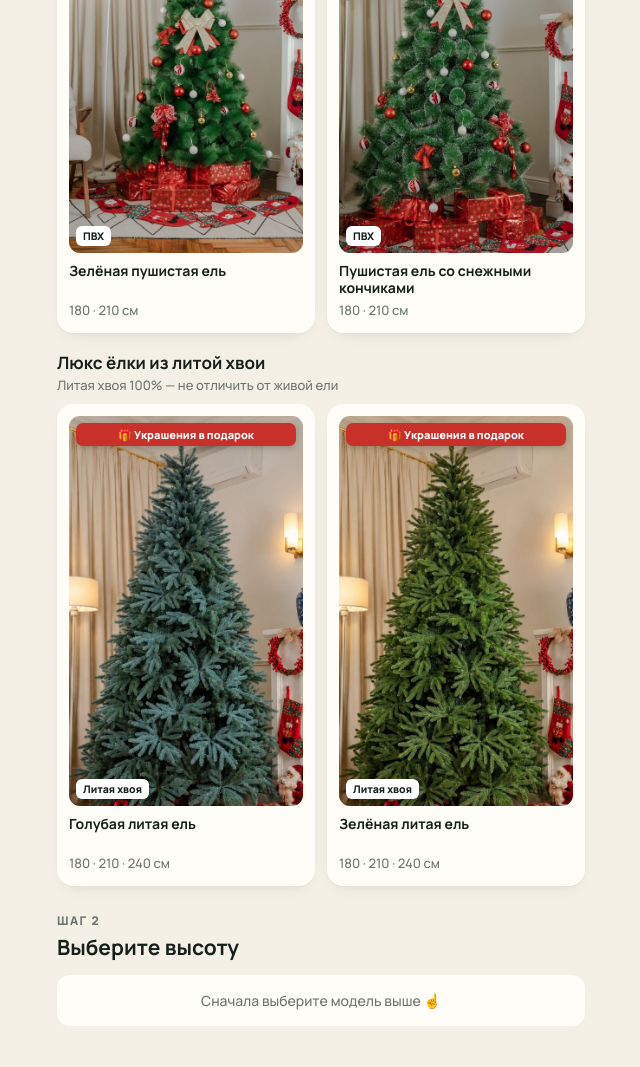
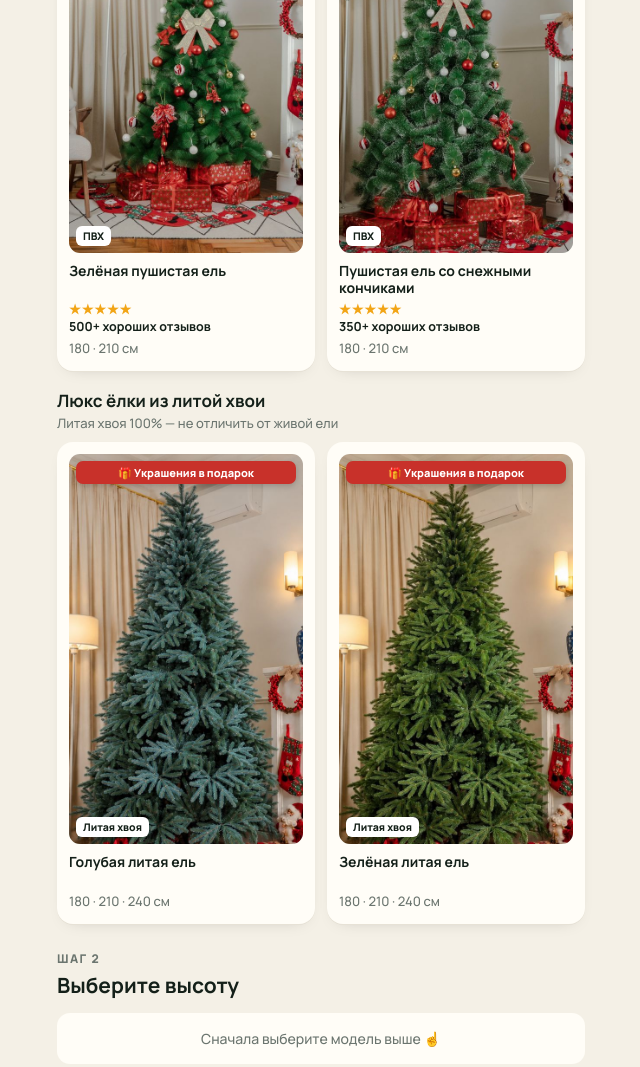
Before and after one commit to nurbekjaqypov/fnix-elki, a plain HTML site: page index.html in a window 1280 px wide. Shown: the part 803-1870 px from the top of the page, without its empty margins (319-959 px from the left). Drawn offline with nearby package versions, Linux system fonts and the light colour scheme.

Commit message:
Отзывы на карточках ёлок ПВХ: 500+ и 350+
Co-Authored-By: Claude Opus 5.5 <noreply@anthropic.com>
Claude-Session: https://claude.ai/code/session_01KANwQzZE19VghXkBQZE6NV

```diff
--- a/index.html
+++ b/index.html
@@ -56,6 +56,7 @@
   .chosen .gift-line{color:#c8312a;font-weight:800;font-size:13px;margin-top:3px}
   .tag{position:absolute;bottom:7px;left:7px;font-size:10.5px;font-weight:800;background:#fff;padding:3px 7px;border-radius:6px}
   .m b{display:block;font-size:14px;line-height:1.25;margin:9px 0 4px;min-height:35px}
+  .rev{font-size:12.5px;font-weight:700;color:var(--ink);margin:-1px 0 4px}.rev i{display:block;font-style:normal;color:#f2a516;letter-spacing:1px;font-size:13px}
   .from{font-size:13px;color:var(--muted)}
   .from strong{color:var(--ink);font-size:15px}
 
@@ -158,7 +159,7 @@ function renderModels(){
   document.getElementById("models").innerHTML = GROUPS.map(g=>{
     const ms = MODELS.filter(m=>m.group===g.id);
     return `<div class="grp"><h3>${g.title}</h3><p>${g.sub}</p></div><div class="grid">${ms.map(m=>
-      `<button class="m ${cur===m?"on":""}" data-id="${m.id}">${pic(m,`${m.gift?`<span class="gift">🎁 ${m.gift}</span>`:""}<span class="tag">${m.material}</span>`)}<b>${m.name}</b><div class="from">${hs(m)}</div></button>`).join("")}</div>`;
+      `<button class="m ${cur===m?"on":""}" data-id="${m.id}">${pic(m,`${m.gift?`<span class="gift">🎁 ${m.gift}</span>`:""}<span class="tag">${m.material}</span>`)}<b>${m.name}</b>${m.reviews?`<div class="rev"><i>★★★★★</i> ${m.reviews}</div>`:""}<div class="from">${hs(m)}</div></button>`).join("")}</div>`;
   }).join("");
 }
 
--- a/products.json
+++ b/products.json
@@ -29,7 +29,8 @@
         }
       ],
       "group": "pvc",
-      "gift": "Украшения в подарок"
+      "gift": "Украшения в подарок",
+      "reviews": "500+ хороших отзывов"
     },
     {
       "id": "pvc-snow",
@@ -48,7 +49,8 @@
         }
       ],
       "group": "pvc",
-      "gift": "Украшения в подарок"
+      "gift": "Украшения в подарок",
+      "reviews": "350+ хороших отзывов"
     },
     {
       "id": "cast-blue",
```
